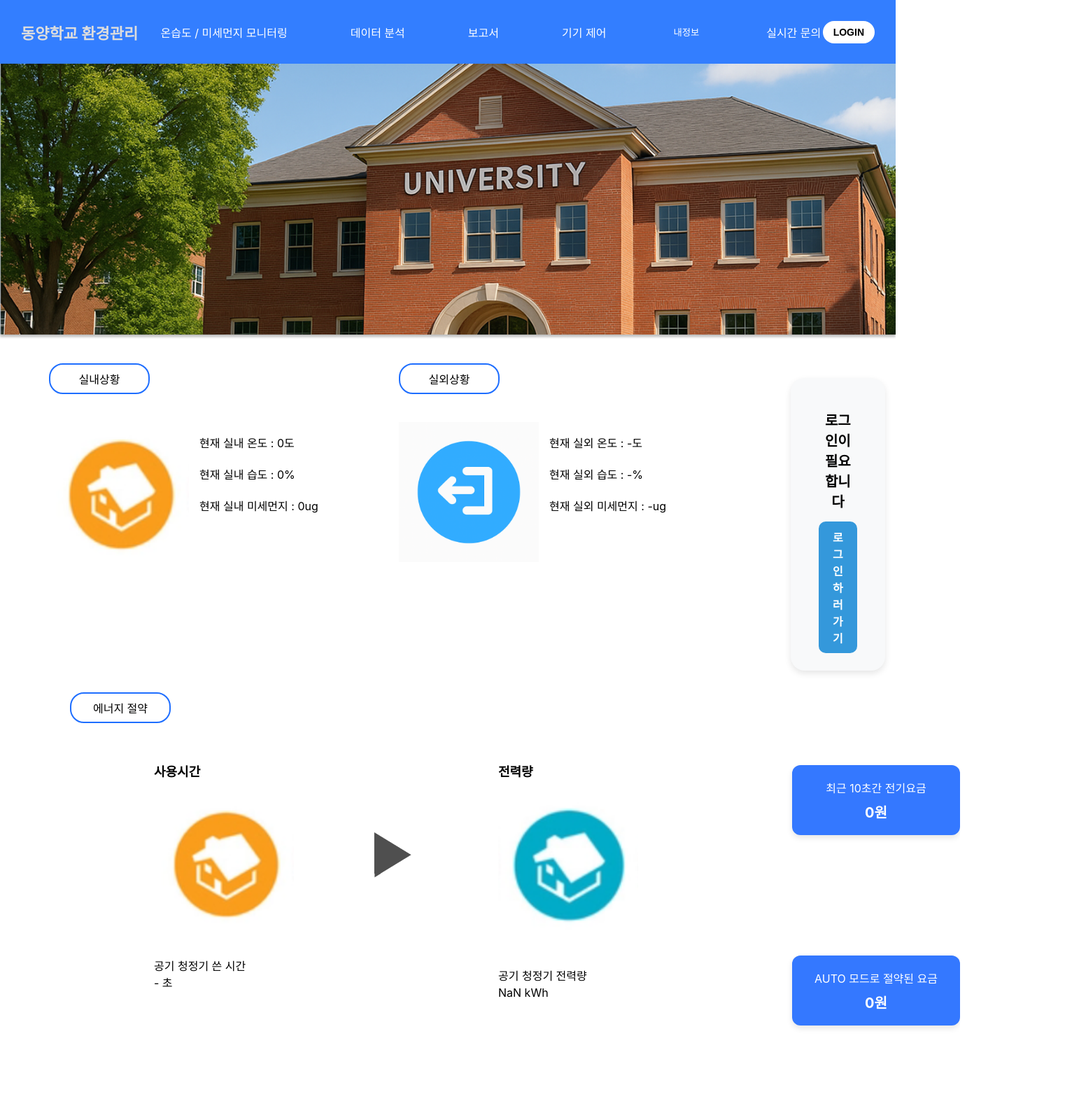
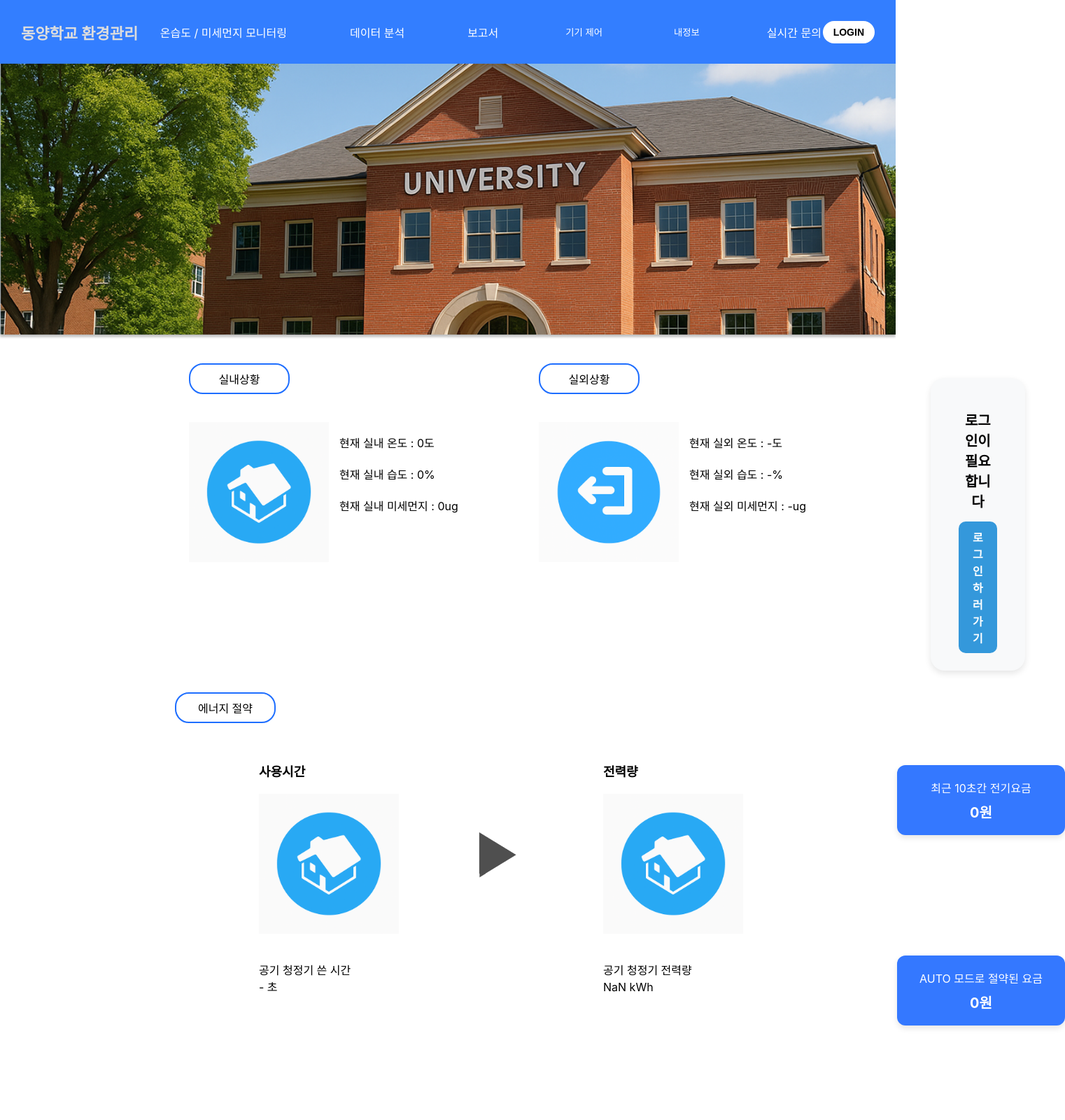
Before and after one commit to haha096/SEMS_Project, a React (Create React App) app in the folder frontend/: page / in a window 1280 px wide. Shown: the top 1600 px of the page at 70% size, 1522 px wide, since content can reach past the window. Built offline with nearby package versions, Linux system fonts and the light colour scheme; no server answers.

Commit message:
메인페이지 UI

```diff
--- a/frontend/src/Main.js
+++ b/frontend/src/Main.js
@@ -7,6 +7,12 @@ import OutdoorGreen from './assets/outdoor_img/outdoor_green.png';
 import OutdoorYellow from './assets/outdoor_img/outdoor_yellow.png';
 import OutdoorOrange from './assets/outdoor_img/outdoor_orange.PNG';
 import OutdoorRed from './assets/outdoor_img/outdoor_red.png';
+
+import IndoorBlue from './assets/indoor_img/indoor_blue.png';
+import IndoorGreen from './assets/indoor_img/indoor_green.png';
+import IndoorYellow from './assets/indoor_img/indoor_yellow.png';
+import IndoorOrange from './assets/indoor_img/indoor_orange.png';
+import IndoorRed from './assets/indoor_img/indoor_red.png';
 
 function Main({ isLoggedIn, userNickname, message, socket }) {
 
@@ -77,14 +83,36 @@ function Main({ isLoggedIn, userNickname, message, socket }) {
 
 
 
-
+    // 실외 온도별 이미지
     const selectOutdoorImageByTemperature = (temp) => {
+        if (Number.isNaN(temp)) return OutdoorBlue;
         if (temp >= 30) return OutdoorRed;
         if (temp >= 26) return OutdoorOrange;
         if (temp >= 22) return OutdoorYellow;
         if (temp >= 19) return OutdoorGreen;
         return OutdoorBlue;
     }
+
+    // 실내 온도별 이미지
+    const selectIndoorImageByTemperature = (temp) => {
+        if (Number.isNaN(temp)) return IndoorBlue;
+        if (temp >= 30) return IndoorRed;
+        if (temp >= 26) return IndoorOrange;
+        if (temp >= 22) return IndoorYellow;
+        if (temp >= 19) return IndoorGreen;
+        return IndoorBlue;
+    };
+
+// 전력(W)별 이미지 (에너지 섹션 아이콘용)
+// 전력 = CURRENT(A) * VOLT(V)
+    const selectEnergyImageByPower = (powerW) => {
+        if (Number.isNaN(powerW)) return IndoorBlue;
+        if (powerW >= 250) return IndoorRed;
+        if (powerW >= 180) return IndoorOrange;
+        if (powerW >= 120) return IndoorYellow;
+        if (powerW >= 60)  return IndoorGreen;
+        return IndoorBlue;
+    };
 
     // 실외 온습도 & 미세먼지 상태
     const [outdoorTemperature, setOutdoorTemperature] = useState("-");
@@ -152,6 +180,14 @@ useEffect(() => {
     const outdoorImage = selectOutdoorImageByTemperature(outdoorTempValue);
 
 
+    // 실내
+    const indoorTempValue = parseFloat(sensorData?.TEMP ?? NaN);
+    const indoorImage = selectIndoorImageByTemperature(indoorTempValue);
+
+   // 에너지(순간 전력)
+    const powerW = (sensorData?.CURRENT ?? 0) * (sensorData?.VOLT ?? 0);
+    const energyImage = selectEnergyImageByPower(powerW);
+
     return (
         <div className="container1">
             <div className="main-banner">
@@ -162,7 +198,7 @@ useEffect(() => {
                 <div className="container3">
                     <div id="indoor" className="custom-box">실내상황</div>
                     <div className="indoor_content">
-                        <img src="/images/indoor_yellow.PNG" name="indoor_image" className="icon"/>
+                        <img src={indoorImage} name="indoor_image" className="icon"/>
                         <div className="info-text">
                             <p>현재 실내 온도 : {sensorData["TEMP"]}도</p>
                             <p>현재 실내 습도 : {sensorData["HUM"]}%</p>
@@ -215,7 +251,7 @@ useEffect(() => {
                 <div className="container5"> {/* 지난달 에너지 총량, next이미지, 이번달 에너지 총량, 절약힌 에너지*/}
                     <div className="container6">
                         <h2 className="title">사용시간</h2>
-                        <img src="/images/indoor_yellow.PNG" alt="에너지 아이콘" className="energy-icon" />
+                        <img src={energyImage} alt="에너지 아이콘" className="energy-icon" />
                         <p className="energy-text">공기 청정기 쓴 시간<br />{lastMonthUsageSeconds} 초</p>
                     </div> {/* container6 */}
 
@@ -227,7 +263,7 @@ useEffect(() => {
 
                     <div className="container6">
                         <h2 className="title">전력량</h2>
-                        <img src="/images/indoor_blue.PNG" alt="에너지 아이콘" className="energy-icon" />
+                        <img src={energyImage} alt="에너지 아이콘" className="energy-icon" />
                         <p className="energy-text">공기 청정기 전력량<br /> {( (sensorData.CURRENT * sensorData.VOLT * lastMonthUsageSeconds) / 3600000 * 10 /* 오차값 */ ).toFixed(2)}  kWh</p>
                     </div> {/* container6 */}
 
--- a/frontend/src/components/Header.js
+++ b/frontend/src/components/Header.js
@@ -1,9 +1,26 @@
 import React from 'react';
+import { useEffect, useState } from "react";
 import { Link, useNavigate } from 'react-router-dom';
 import '../css/Header.css';
 
 function Header({ isLoggedIn, handleLogout, hasNewMessage }) {
     const navigate = useNavigate();
+    const [isAdmin, setIsAdmin] = useState(false); // 관리자 여부 저장
+
+    //관리자 여부 설정
+    useEffect(() => {
+        fetch("http://localhost:8080/api/user/session", {
+            credentials: "include", // 세션 쿠키 유지
+        })
+            .then((res) => {
+                if (!res.ok) throw new Error("로그인 안 됨");
+                return res.json();
+            })
+            .then((data) => {
+                setIsAdmin(data.isAdmin === true || data.isAdmin === true);
+            })
+            .catch(() => setIsAdmin(false));
+    }, []);
 
     const handleMyPageClick = () => {
         if (isLoggedIn) {
@@ -23,7 +40,17 @@ function Header({ isLoggedIn, handleLogout, hasNewMessage }) {
                 <Link to="/Monitoring_indoor" style={{ textDecoration: 'none' }}>온습도 / 미세먼지 모니터링</Link>
                 <Link to="/dataanalysis" style={{ textDecoration: 'none' }}>데이터 분석</Link>
                 <Link to="/" style={{ textDecoration: 'none' }}>보고서</Link>
-                <Link to="/devicecontrol" style={{ textDecoration: 'none' }}>기기 제어</Link>
+                <button
+                  onClick={() => {
+                    if (isAdmin) {
+                          navigate("/devicecontrol");
+                        } else {
+                          alert("관리자만 접근할 수 있습니다.");
+                        }
+                  }}
+                  style={{ background: 'none', border: 'none', cursor: 'pointer', color: 'inherit' }}
+                >
+                  기기 제어</button>
                 <button onClick={handleMyPageClick} style={{ background: 'none', border: 'none', cursor: 'pointer', color: 'inherit' }}>
                     내정보
                 </button>
--- a/frontend/src/css/Main.css
+++ b/frontend/src/css/Main.css
@@ -20,6 +20,11 @@
     border-radius: 10px;
     width: 300px;
     height: 400px;
+    margin-left: 210px;
+}
+
+.main-login-container {
+    margin-left: 10px !important;
 }
 
 .indoor_content{
@@ -109,7 +114,7 @@
 }
 
 .container4{
-    margin-left: 100px;
+    margin-left: 250px;
     margin-top: 20px;
 
 }
```
